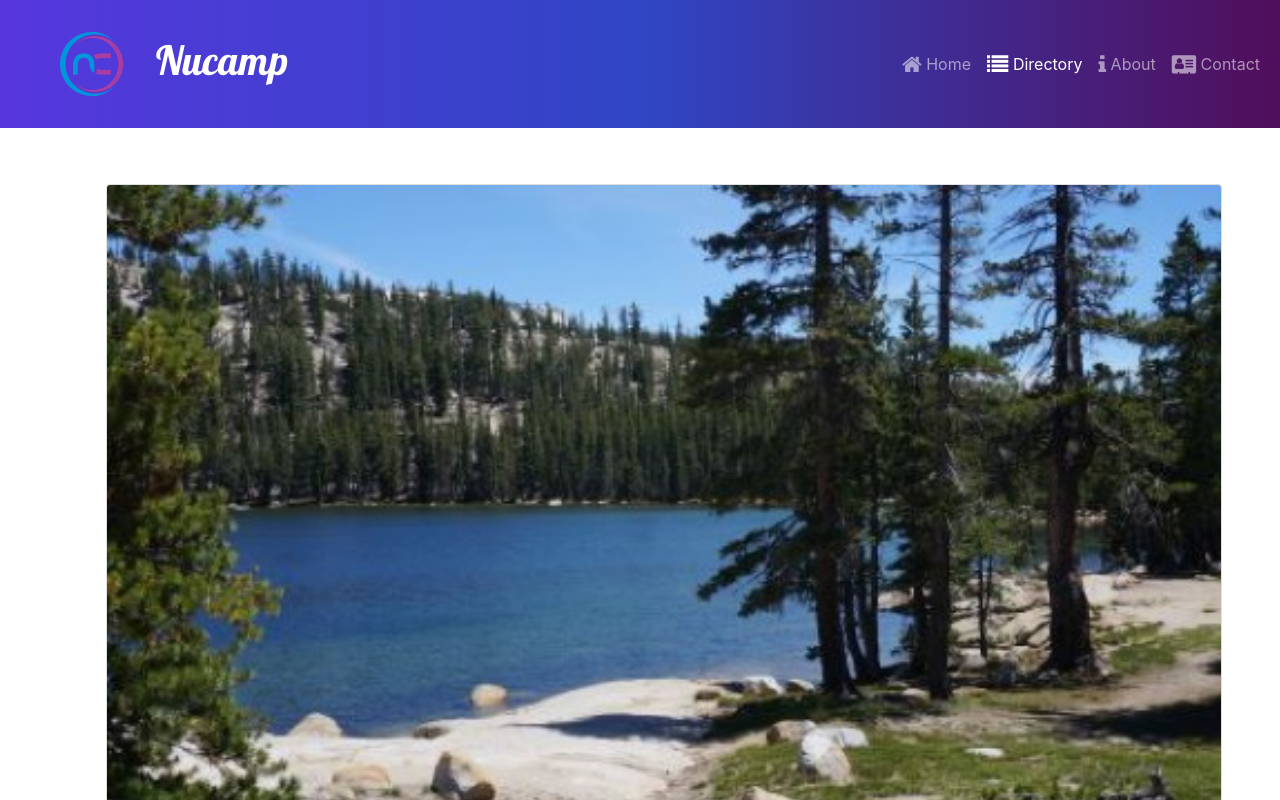
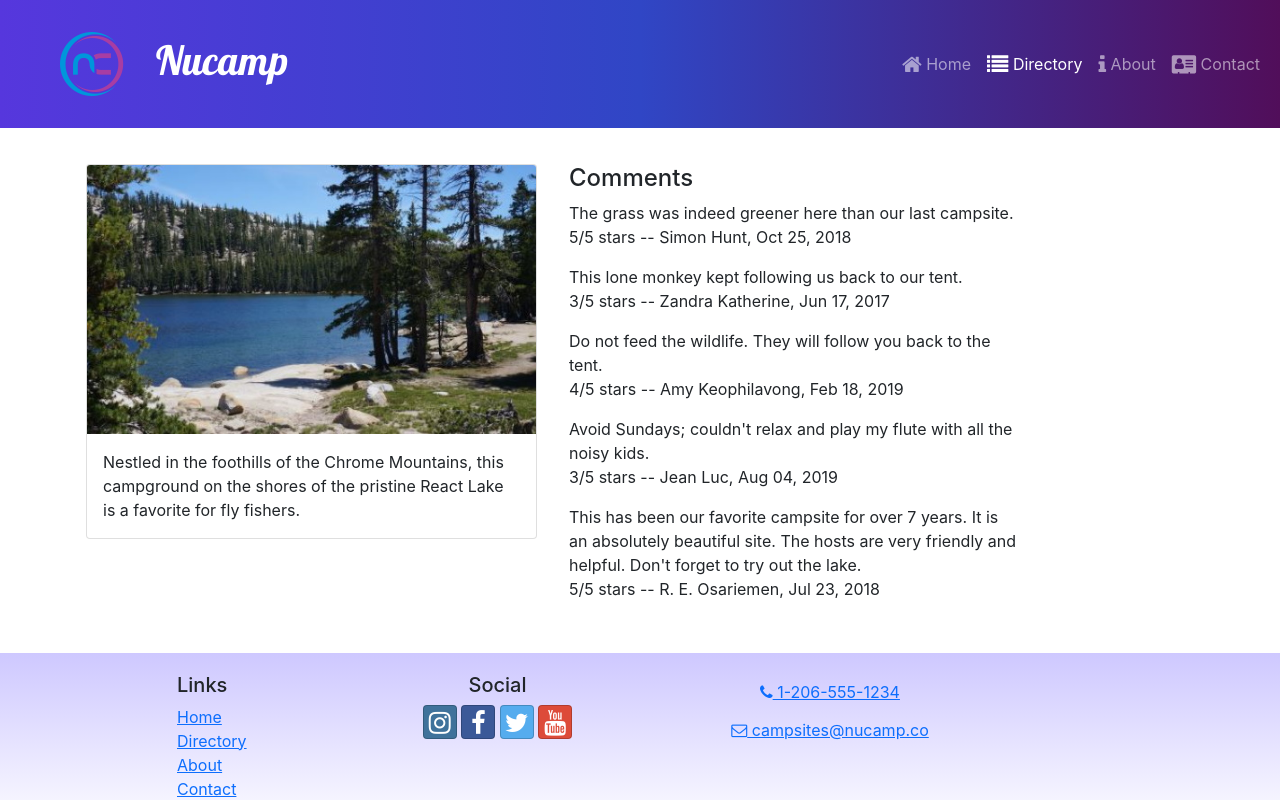
Before and after one commit to vstella215/React-Course-Project, a React (Create React App) app: page /directory/0 in a window 1280 px wide. Shown: the top 800 px of the page. Built offline with nearby package versions, Linux system fonts and the light colour scheme.

Commit message:
Comments

```diff
--- a/src/features/campsites/CampsiteDetail.js
+++ b/src/features/campsites/CampsiteDetail.js
@@ -4,7 +4,7 @@
     const { image, name, description } = campsite;
 
     return (
-        <Col md='12' className='m-4'>
+        <Col md='5' className='m-1'>
             <Card>
                 <CardImg top src={image} alt={name} />
                 <CardBody>
--- /dev/null
+++ b/src/features/comments/Comment.js
@@ -0,0 +1,16 @@
+import { formatDate } from '../../utils/formatDate';
+
+const Comment = ({ comment }) => {
+    const {text, rating, author, date } = comment;
+
+    return (
+        <p>
+            {text}
+            <br/>
+            {rating}/5 stars -- {author}, {formatDate(date)}
+        </p>
+    )
+
+};
+
+export default Comment;
--- /dev/null
+++ b/src/features/comments/CommentsList.js
@@ -0,0 +1,25 @@
+import { Col } from 'reactstrap';
+import Comment from './Comment';
+import { selecCommentsByCampiteId } from './commentsSlice';
+
+const CommentsList = ({ campsiteId }) => {
+    const comments = selecCommentsByCampiteId(campsiteId);
+
+    if (comments && comments.length > 0) {
+        return (
+            <Col md='5' className='m-1'>
+                <h4>Comments</h4>
+                {comments.map ((comment) => {
+                    return <Comment key={comment.id} comment={comment} />
+                })}
+            </Col>
+        )
+    }
+    return (
+        <Col md='5' className='m-1'>
+            There are no new comments for this campsite yet.
+        </Col>
+    )
+};
+
+export default CommentsList;
--- /dev/null
+++ b/src/features/comments/commentsSlice.js
@@ -0,0 +1,5 @@
+import { COMMENTS } from '../../app/shared/COMMENTS';
+
+export const selecCommentsByCampiteId = (campsiteId) => {
+    return COMMENTS.filter((comment) => comment.campsiteId === parseInt(campsiteId));
+};
--- a/src/pages/CampsiteDetailPage.js
+++ b/src/pages/CampsiteDetailPage.js
@@ -2,6 +2,7 @@
 import { useParams } from 'react-router-dom';
 import { selectCampsiteById } from '../features/campsites/campsitesSlice';
 import CampsiteDetail from '../features/campsites/CampsiteDetail';
+import CommentsList from '../features/comments/CommentsList';
 
 const CampsiteDetailPage = () => {
     const { campsiteId } = useParams();
@@ -11,6 +12,7 @@
         <Container>
             <Row>
                 <CampsiteDetail campsite={campsite} />
+                <CommentsList campsiteId={campsiteId} />
             </Row>
         </Container>
     )
--- /dev/null
+++ b/src/utils/formatDate.js
@@ -0,0 +1,7 @@
+export const formatDate = (date) => {
+    return new Intl.DateTimeFormat('en-US', {
+        year: 'numeric',
+        month: 'short',
+        day: '2-digit'
+    }).format(new Date(Date.parse(date)))
+};
```
